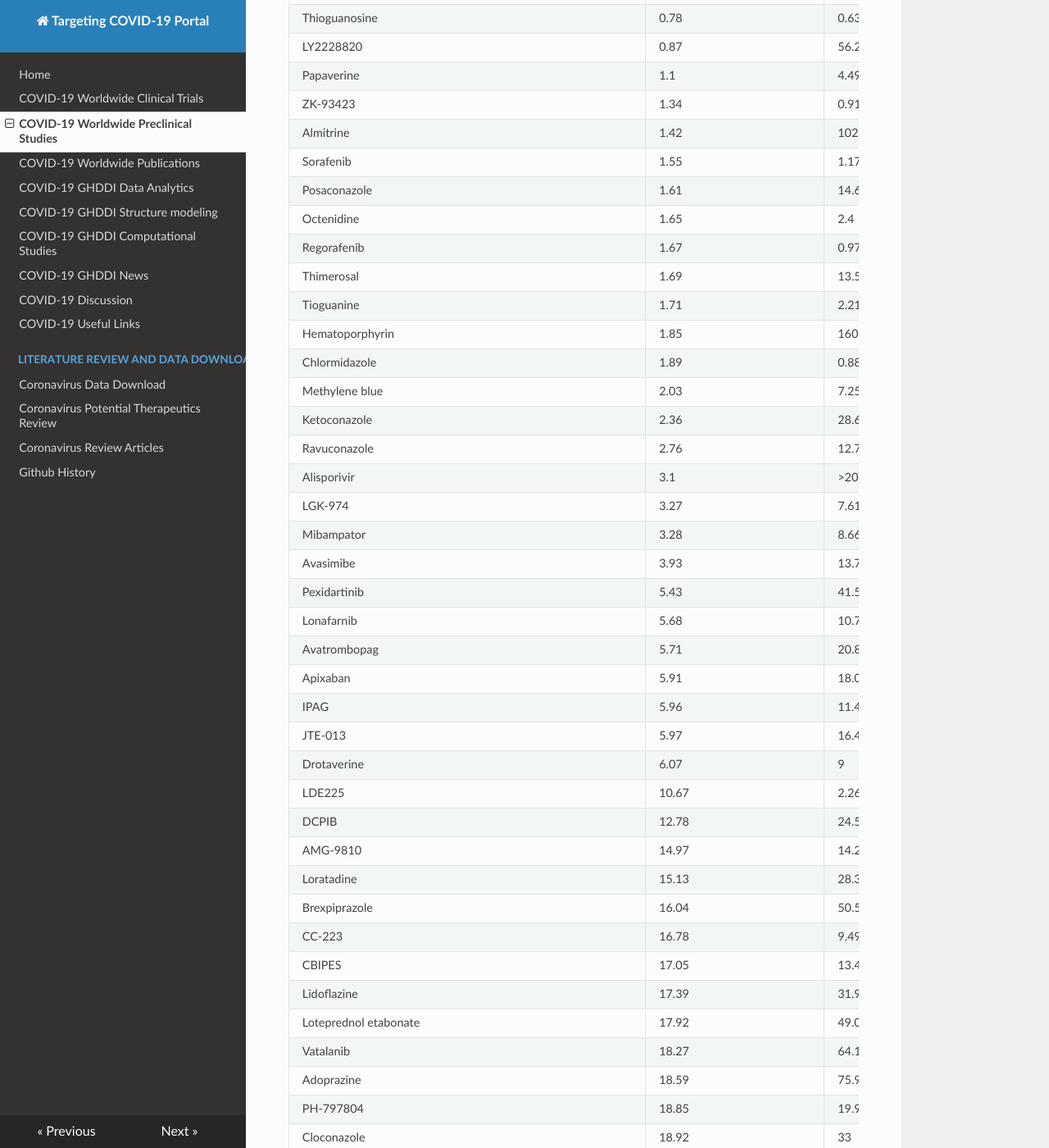
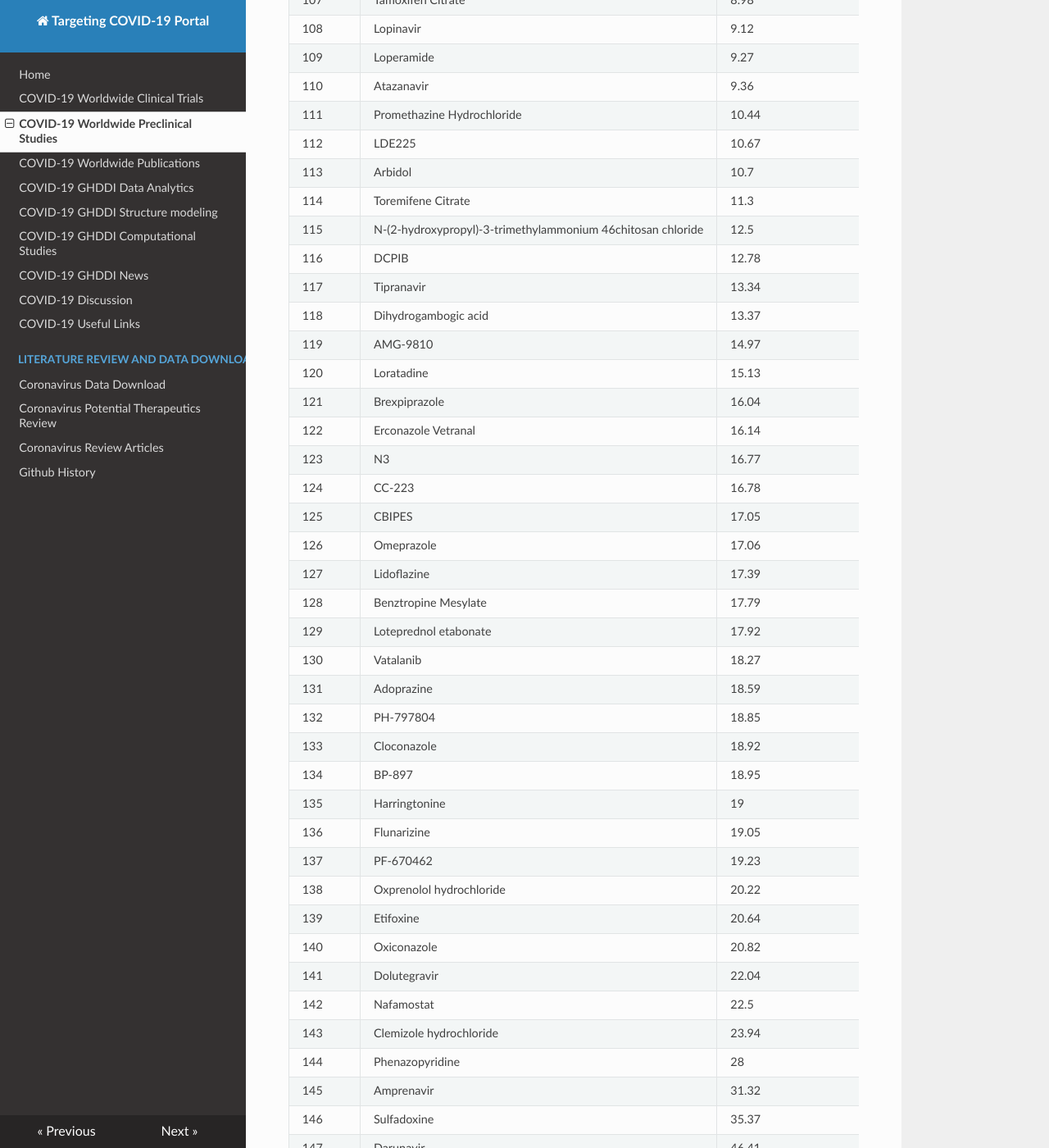
Before and after one commit to GHDDI-AILab/Targeting2019-nCoV, an MkDocs documentation site: the page built from docs/preclinical.md, in a window 1280 px wide and 1400 px high, scrolled down 4037 px. Shown: the whole window at 82% size. Built offline with MkDocs 1.6.1, drawn with Linux system fonts in a browser that asks for light colours; nearby versions of some CDN libraries; some of the changed text lies outside the part shown.

Commit message:
rank preclinical order

```diff
--- a/docs/preclinical.md
+++ b/docs/preclinical.md
@@ -2,165 +2,169 @@
 
 We are making our best efforts to collect SARS-CoV-2 in vitro experimental results from recent publications. This dataset will be updated continuously.
 
-|  Drug Name  | SARS-CoV-2 EC50/IC50(μM)  | CC50(μM)  | SI  |
-| ---- | --- | --- | --- |
-|  Ouabain  | 0.097  | 50  | 515.5  |
-|  Digoxin    | 0.19  |  >50    | 256.61  |
-|  Digitoxin      | 0.23  |  >50    | 214.1  |
-|  Salinomycin sodium     | 0.24  |  >50    |  >211       |
-|  Niclosamide    | 0.28  |  >50    | 176.65  |
-|  Emetine  | 0.46  | 56.46  | 122.74  |
-|  Remdesivir     | 0.77  |  >100       |  >129.87    |
-|  Hexachlorophene    | 0.9  | 19.3  | 21.55  |
-|  Chloroquine    | 1.13  |  >100       |  >88.5      |
-|  Nelfinavir  | 1.13  | 24.32  | 21.52  |
-|  Auranofin  | 1.5  | low toxicity   | N/A  |
-|  Ivermectin   | 2  | low toxicity   | N/A  |
-|  Proscillaridin     | 2.04  |  >50    |  >24.54     |
-|  Nitazoxanide       | 2.12  | 35.53  |  >16.76     |
-|  Homoharringtonine  | 2.55  | 59.75  | 23.43  |
-|  LDK378     | 2.86  | 6.84  | 2.39  |
-|  Tetrandrine    | 3  | 14.92  | 4.97  |
-|  Isoosajin      | 3.22  | 9.89  | 3.07  |
-|  Osimertinib mesylate       | 3.26  | 13.23  | 4.05  |
-|  Bazedoxifene       | 3.44  | 14.97  | 4.35  |
-|  Oxyclozanide       | 3.71  |  >50    |  >13.49     |
-|  Lusutrombopag      | 3.78  | 14.61  | 3.87  |
-|  Osajin     | 3.87  | 11.44  | 2.95  |
-|  Dronedarone HCl    | 3.92  | 8.75  | 2.23  |
-|  Chlorpromazine Hydrochloride       | 4.03  | 11.88  | 2.94  |
-|  Tilorone       | 4.09  | 19.67  | 4.81  |
-|  Ciclesonide    | 4.33  |  >50    |  >11.56     |
-|  Cepharanthine      | 4.47  |  >50    |  >11.18     |
-|  Isopomiferin       | 4.51  | 14.25  | 3.16  |
-|  Anidulafugin       | 4.64  |  >50    |  >10.78     |
-|  Ebselen  | 4.67  | low toxicity   | N/A  |
-|  Amodiaquin Dihydrochloride Dihydrate       | 4.94  | 34.42  | 6.97  |
-|  Penfluridol    | 5.01  | 8.77  | 1.75  |
-|  CVL218     | 5.12  | 91.05  | 17.78  |
-|  Amodiaquine hydrochloride      | 5.15  |  >50    |  >9.71      |
-|  Imatinib Mesylate      | 5.32  |  >30.86     |  >5.80      |
-|  Fluspirilene       | 5.32  | 30.33  | 5.71  |
-|  Clomiphene Citrate     | 5.36  | 15.01  | 2.8  |
-|  Amodiaquin Hydrochloride       | 5.64  |  >38.63     |  >6.84      |
-|  Cyclosporine       | 5.82  |  >50    |  >8.59      |
-|  Hydroxyprogesterone caproate       | 6.3  |  >50    | 7.93  |
-|  Perhexiline maleate    | 6.38  | 8.67  | 1.36  |
-|  Triparanol     | 6.41  | 21.21  | 3.31  |
-|  Ivacaftor      | 6.57  | 12.47  | 1.9  |
-|  Droloxifene((E)-3-Hydroxy tamoxifen)       | 6.6  | 15.82  | 2.4  |
-|  Abemaciclib    | 6.62  |  >50    |  >7.56      |
-|  Thioridazine hydrochloride     | 6.69  | 15.96  | 2.39  |
-|  Gilteritinib       | 6.76  | 37.16  | 5.5  |
-|  Ebastine       | 6.92  | 15.42  | 2.23  |
-|  Triparanol     | 7.05  | 14.73  | 2.09  |
-|  Mequitazine    | 7.28  | 27.34  | 3.76  |
-|  Clomipramine Hydrochloride     | 7.59  |  >29.68     |  >3.91      |
-|  Berbamine hydrochloride    | 7.87  |  >50    |  >6.35      |
-|  Thiethylperazine Maleate       | 8.02  | 18.37  | 2.29  |
-|  Mefloquine Hydrochloride       | 8.06  | 18.53  | 2.3  |
-|  Eltrombopag    | 8.27  |  >50    |  >6.05      |
-|  Saquinavir  | 8.83  | 44.43  | 5.03  |
-|  Fluphenazine Dihydrochloride       | 8.98  | 20.02  | 2.23  |
-|  Tamoxifen Citrate      | 8.98  | 37.96  | 4.23  |
-|  Lopinavir      | 9.12  |  >50    |  >5.18      |
-|  Loperamide     | 9.27  | 29.26  | 3.16  |
-|  Atazanavir     | 9.36  |  >81    |  >8.65      |
-|  Promethazine Hydrochloride     | 10.44  |  >42.59     |  >4.08      |
-|  Toremifene Citrate     | 11.3  | 20.51  | 1.81  |
-|  N-(2-hydroxypropyl)-3-trimethylammonium 46chitosan  chloride       | 12.5  | 158  | 12.6  |
-|  Tipranavir  | 13.34  | 76.8  | 5.76  |
-|  Dihydrogambogic acid       | 13.37  | 9.85  | 0.74  |
-|  Erconazole Vetranal       | 16.14  | 41.46  | 2.57  |
-|  N3  | 16.77  | >133  | >7.93  |
-|  Benztropine Mesylate       | 17.79  |  >50    |  >2.81      |
-|  Nafamostat     | 22.5  |  >100       |  >4.44      |
-|  Phenazopyridine    | 28  |  >50    |  >1.79      |
-|  Amprenavir  | 31.32  | >81  | >2.59  |
-|  Darunavir   | 46.41  | >81  | >1.75  |
-|  Chloroquine Phosphate      | 46.8  |  >50    |  >1.07      |
-|  Indinavir  | 59.14  | >81  | >1.37  |
-|  Favipiravir    | 61.88  |  >400       |  >6.46      |
-|  Penciclovir    | 95.96  |  >400       |  >4.17      |
-|  Ribavirin      | 109.5  |  >400       |  >3.65      |
-|  Lanatoside C       |  >50    |  >50    | 1  |
-|  Quinacrine hydrochloride       |  >50    | 14.71  |  <0.29      |
-|  Azithromycine  | 2.12  | >40  | >19  |
-|  Omeprazole  | 17.06  | >40  | >2.35  |
-|  Oxprenolol hydrochloride  | 20.22  | >40  | >2  |
-|  Hydroxychloroquine Sulfate     | 4.17  | >40  | >10  |
-|  Clemizole hydrochloride  | 23.94  | >40  | >1.7  |
-|  Alprostadil  | 5.39  | >40  | >7.4  |
-|  Dolutegravir  | 22.04  | >40  | >1.8  |
-|  Sulfadoxine  | 35.37  | >40  | >1.13  |
-|  Opipramol dihydrochloride  | 5.05  | >40  | >7.9  |
-|  Quinacrine hydrochloride monohydrate  | 5.11  | >40  | >7.8  |
-|  Arbidol  | 10.7  | >40  | >3.7  |
-|  NSC319726  | <0.02  | <0.02  | 1  |
-|  Amuvatinib  | 0.02  | 0.06  | 3  |
-|  Carboxyamidotriazole  | 0.09  | 0.11  | 1.22  |
-|  AI-10-49  | 0.19  | 6.58  | 34.63  |
-|  Tyrphostin  | 0.2  | 1.36  | 6.8  |
-|  Polidocanol  | 0.22  | 10.3  | 46.82  |
-|  VLX600  | 0.24  | 0.06  | 0.25  |
-|  GSK2606414  | 0.25  | 70.35  | 281.4  |
-|  Alvocidib  | 0.59  | 0.06  | 0.1  |
-|  Cetylpyridinium chloride  | 0.62  | 0.66  | 1.06  |
-|  Pevonedistat  | 0.63  | 222.44  | 353.08  |
-|  Ethaverine  | 0.64  | 11.04  | 17.25  |
-|  Camostat       | 0.64  | >20  | >31.25  |
-|  Dapivirine  | 0.73  | 5  | 6.85  |
-|  AC1NDSS5  | 0.77  | 0.89  | 1.16  |
-|  SB-612111  | 0.77  | 3.67  | 4.77  |
-|  Thioguanosine  | 0.78  | 0.63  | 0.81  |
-|  LY2228820  | 0.87  | 56.2  | 64.6  |
-|  Papaverine  | 1.1  | 4.49  | 4.08  |
-|  ZK-93423  | 1.34  | 0.91  | 0.68  |
-|  Almitrine  | 1.42  | 102.2  | 71.97  |
-|  Sorafenib  | 1.55  | 1.17  | 0.75  |
-|  Posaconazole  | 1.61  | 14.64  | 9.09  |
-|  Octenidine  | 1.65  | 2.4  | 1.45  |
-|  Regorafenib  | 1.67  | 0.97  | 0.58  |
-|  Thimerosal  | 1.69  | 13.52  | 8  |
-|  Tioguanine  | 1.71  | 2.21  | 1.29  |
-|  Hematoporphyrin  | 1.85  | 160.08  | 86.53  |
-|  Chlormidazole  | 1.89  | 0.88  | 0.47  |
-|  Methylene blue  | 2.03  | 7.25  | 3.57  |
-|  Ketoconazole  | 2.36  | 28.62  | 12.13  |
-|  Ravuconazole  | 2.76  | 12.75  | 4.62  |
-|  Alisporivir  | 3.1  | >20  | >6.45  |
-|  LGK-974  | 3.27  | 7.61  | 2.33  |
-|  Mibampator  | 3.28  | 8.66  | 2.64  |
-|  Avasimibe  | 3.93  | 13.71  | 3.49  |
-|  Pexidartinib  | 5.43  | 41.53  | 7.65  |
-|  Lonafarnib  | 5.68  | 10.71  | 1.89  |
-|  Avatrombopag  | 5.71  | 20.86  | 3.65  |
-|  Apixaban  | 5.91  | 18.07  | 3.06  |
-|  IPAG  | 5.96  | 11.48  | 1.93  |
-|  JTE-013  | 5.97  | 16.45  | 2.76  |
-|  Drotaverine  | 6.07  | 9  | 1.48  |
-|  LDE225  | 10.67  | 2.26  | 0.21  |
-|  DCPIB  | 12.78  | 24.55  | 1.92  |
-|  AMG-9810  | 14.97  | 14.22  | 0.95  |
-|  Loratadine  | 15.13  | 28.33  | 1.87  |
-|  Brexpiprazole  | 16.04  | 50.57  | 3.15  |
-|  CC-223  | 16.78  | 9.49  | 0.57  |
-|  CBIPES  | 17.05  | 13.4  | 0.79  |
-|  Lidoflazine  | 17.39  | 31.91  | 1.83  |
-|  Loteprednol etabonate  | 17.92  | 49.03  | 2.74  |
-|  Vatalanib  | 18.27  | 64.18  | 3.51  |
-|  Adoprazine  | 18.59  | 75.9  | 4.08  |
-|  PH-797804  | 18.85  | 19.97  | 1.06  |
-|  Cloconazole  | 18.92  | 33  | 1.74  |
-|  BP-897  | 18.95  | 30.03  | 1.58  |
-|  Harringtonine  | 19  | 0.07  | 0  |
-|  Flunarizine  | 19.05  | 136.76  | 7.18  |
-|  PF-670462  | 19.23  | 8.24  | 0.43  |
-|  Etifoxine  | 20.64  | 43.53  | 2.11  |
-|  Oxiconazole  | 20.82  | 26.36  | 1.27  |
+Last update: {{ git_revision_date_localized }}
+
+|  Rank_ID  | Drug Name  | SARS-CoV-2 EC50/IC50(μM)  | CC50(μM)  | SI  |
+| ---- | --- | --- | --- | --- |
+|  1  | NSC319726  | <0.02  | <0.02  | 1  |
+|  2  | Amuvatinib  | 0.02  | 0.06  | 3  |
+|  3  | Carboxyamidotriazole  | 0.09  | 0.11  | 1.22  |
+|  4  | Ouabain  | 0.097  | 50  | 515.5  |
+|  5  | Digoxin    | 0.19  |  >50    | 256.61  |
+|  6  | AI-10-49  | 0.19  | 6.58  | 34.63  |
+|  7  | Tyrphostin  | 0.2  | 1.36  | 6.8  |
+|  8  | Polidocanol  | 0.22  | 10.3  | 46.82  |
+|  9  | Digitoxin      | 0.23  |  >50    | 214.1  |
+|  10  | Salinomycin sodium     | 0.24  |  >50    |  >211       |
+|  11  | VLX600  | 0.24  | 0.06  | 0.25  |
+|  12  | GSK2606414  | 0.25  | 70.35  | 281.4  |
+|  13  | Niclosamide    | 0.28  |  >50    | 176.65  |
+|  14  | Emetine  | 0.46  | 56.46  | 122.74  |
+|  15  | Alvocidib  | 0.59  | 0.06  | 0.1  |
+|  16  | Cetylpyridinium chloride  | 0.62  | 0.66  | 1.06  |
+|  17  | Pevonedistat  | 0.63  | 222.44  | 353.08  |
+|  18  | Ethaverine  | 0.64  | 11.04  | 17.25  |
+|  19  | Camostat       | 0.64  | >20  | >31.25  |
+|  20  | Dapivirine  | 0.73  | 5  | 6.85  |
+|  21  | Remdesivir     | 0.77  |  >100       |  >129.87    |
+|  22  | AC1NDSS5  | 0.77  | 0.89  | 1.16  |
+|  23  | SB-612111  | 0.77  | 3.67  | 4.77  |
+|  24  | Thioguanosine  | 0.78  | 0.63  | 0.81  |
+|  25  | LY2228820  | 0.87  | 56.2  | 64.6  |
+|  26  | Hexachlorophene    | 0.9  | 19.3  | 21.55  |
+|  27  | Papaverine  | 1.1  | 4.49  | 4.08  |
+|  28  | Chloroquine    | 1.13  |  >100       |  >88.5      |
+|  29  | Nelfinavir  | 1.13  | 24.32  | 21.52  |
+|  30  | ZK-93423  | 1.34  | 0.91  | 0.68  |
+|  31  | Almitrine  | 1.42  | 102.2  | 71.97  |
+|  32  | Auranofin  | 1.5  | low toxicity   | N/A  |
+|  33  | Sorafenib  | 1.55  | 1.17  | 0.75  |
+|  34  | Posaconazole  | 1.61  | 14.64  | 9.09  |
+|  35  | Octenidine  | 1.65  | 2.4  | 1.45  |
+|  36  | Regorafenib  | 1.67  | 0.97  | 0.58  |
+|  37  | Thimerosal  | 1.69  | 13.52  | 8  |
+|  38  | Tioguanine  | 1.71  | 2.21  | 1.29  |
+|  39  | Hematoporphyrin  | 1.85  | 160.08  | 86.53  |
+|  40  | Chlormidazole  | 1.89  | 0.88  | 0.47  |
+|  41  | Ivermectin   | 2  | low toxicity   | N/A  |
+|  42  | Methylene blue  | 2.03  | 7.25  | 3.57  |
+|  43  | Proscillaridin     | 2.04  |  >50    |  >24.54     |
+|  44  | Nitazoxanide       | 2.12  | 35.53  |  >16.76     |
+|  45  | Azithromycine  | 2.12  | >40  | >19  |
+|  46  | Ketoconazole  | 2.36  | 28.62  | 12.13  |
+|  47  | Homoharringtonine  | 2.55  | 59.75  | 23.43  |
+|  48  | Ravuconazole  | 2.76  | 12.75  | 4.62  |
+|  49  | LDK378     | 2.86  | 6.84  | 2.39  |
+|  50  | Tetrandrine    | 3  | 14.92  | 4.97  |
+|  51  | Alisporivir  | 3.1  | >20  | >6.45  |
+|  52  | Isoosajin      | 3.22  | 9.89  | 3.07  |
+|  53  | Osimertinib mesylate       | 3.26  | 13.23  | 4.05  |
+|  54  | LGK-974  | 3.27  | 7.61  | 2.33  |
+|  55  | Mibampator  | 3.28  | 8.66  | 2.64  |
+|  56  | Bazedoxifene       | 3.44  | 14.97  | 4.35  |
+|  57  | Oxyclozanide       | 3.71  |  >50    |  >13.49     |
+|  58  | Lusutrombopag      | 3.78  | 14.61  | 3.87  |
+|  59  | Osajin     | 3.87  | 11.44  | 2.95  |
+|  60  | Dronedarone HCl    | 3.92  | 8.75  | 2.23  |
+|  61  | Avasimibe  | 3.93  | 13.71  | 3.49  |
+|  62  | Chlorpromazine Hydrochloride       | 4.03  | 11.88  | 2.94  |
+|  63  | Tilorone       | 4.09  | 19.67  | 4.81  |
+|  64  | Hydroxychloroquine Sulfate     | 4.17  | >40  | >10  |
+|  65  | Ciclesonide    | 4.33  |  >50    |  >11.56     |
+|  66  | Cepharanthine      | 4.47  |  >50    |  >11.18     |
+|  67  | Isopomiferin       | 4.51  | 14.25  | 3.16  |
+|  68  | Anidulafugin       | 4.64  |  >50    |  >10.78     |
+|  69  | Ebselen  | 4.67  | low toxicity   | N/A  |
+|  70  | Amodiaquin Dihydrochloride Dihydrate       | 4.94  | 34.42  | 6.97  |
+|  71  | Penfluridol    | 5.01  | 8.77  | 1.75  |
+|  72  | Opipramol dihydrochloride  | 5.05  | >40  | >7.9  |
+|  73  | Quinacrine hydrochloride monohydrate  | 5.11  | >40  | >7.8  |
+|  74  | CVL218     | 5.12  | 91.05  | 17.78  |
+|  75  | Amodiaquine hydrochloride      | 5.15  |  >50    |  >9.71      |
+|  76  | Imatinib Mesylate      | 5.32  |  >30.86     |  >5.80      |
+|  77  | Fluspirilene       | 5.32  | 30.33  | 5.71  |
+|  78  | Clomiphene Citrate     | 5.36  | 15.01  | 2.8  |
+|  79  | Alprostadil  | 5.39  | >40  | >7.4  |
+|  80  | Pexidartinib  | 5.43  | 41.53  | 7.65  |
+|  81  | Amodiaquin Hydrochloride       | 5.64  |  >38.63     |  >6.84      |
+|  82  | Lonafarnib  | 5.68  | 10.71  | 1.89  |
+|  83  | Avatrombopag  | 5.71  | 20.86  | 3.65  |
+|  84  | Cyclosporine       | 5.82  |  >50    |  >8.59      |
+|  85  | Apixaban  | 5.91  | 18.07  | 3.06  |
+|  86  | IPAG  | 5.96  | 11.48  | 1.93  |
+|  87  | JTE-013  | 5.97  | 16.45  | 2.76  |
+|  88  | Drotaverine  | 6.07  | 9  | 1.48  |
+|  89  | Hydroxyprogesterone caproate       | 6.3  |  >50    | 7.93  |
+|  90  | Perhexiline maleate    | 6.38  | 8.67  | 1.36  |
+|  91  | Triparanol     | 6.41  | 21.21  | 3.31  |
+|  92  | Ivacaftor      | 6.57  | 12.47  | 1.9  |
+|  93  | Droloxifene((E)-3-Hydroxy tamoxifen)       | 6.6  | 15.82  | 2.4  |
+|  94  | Abemaciclib    | 6.62  |  >50    |  >7.56      |
+|  95  | Thioridazine hydrochloride     | 6.69  | 15.96  | 2.39  |
+|  96  | Gilteritinib       | 6.76  | 37.16  | 5.5  |
+|  97  | Ebastine       | 6.92  | 15.42  | 2.23  |
+|  98  | Triparanol     | 7.05  | 14.73  | 2.09  |
+|  99  | Mequitazine    | 7.28  | 27.34  | 3.76  |
+|  100  | Clomipramine Hydrochloride     | 7.59  |  >29.68     |  >3.91      |
+|  101  | Berbamine hydrochloride    | 7.87  |  >50    |  >6.35      |
+|  102  | Thiethylperazine Maleate       | 8.02  | 18.37  | 2.29  |
+|  103  | Mefloquine Hydrochloride       | 8.06  | 18.53  | 2.3  |
+|  104  | Eltrombopag    | 8.27  |  >50    |  >6.05      |
+|  105  | Saquinavir  | 8.83  | 44.43  | 5.03  |
+|  106  | Fluphenazine Dihydrochloride       | 8.98  | 20.02  | 2.23  |
+|  107  | Tamoxifen Citrate      | 8.98  | 37.96  | 4.23  |
+|  108  | Lopinavir      | 9.12  |  >50    |  >5.18      |
+|  109  | Loperamide     | 9.27  | 29.26  | 3.16  |
+|  110  | Atazanavir     | 9.36  |  >81    |  >8.65      |
+|  111  | Promethazine Hydrochloride     | 10.44  |  >42.59     |  >4.08      |
+|  112  | LDE225  | 10.67  | 2.26  | 0.21  |
+|  113  | Arbidol  | 10.7  | >40  | >3.7  |
+|  114  | Toremifene Citrate     | 11.3  | 20.51  | 1.81  |
+|  115  | N-(2-hydroxypropyl)-3-trimethylammonium 46chitosan  chloride       | 12.5  | 158  | 12.6  |
+|  116  | DCPIB  | 12.78  | 24.55  | 1.92  |
+|  117  | Tipranavir  | 13.34  | 76.8  | 5.76  |
+|  118  | Dihydrogambogic acid       | 13.37  | 9.85  | 0.74  |
+|  119  | AMG-9810  | 14.97  | 14.22  | 0.95  |
+|  120  | Loratadine  | 15.13  | 28.33  | 1.87  |
+|  121  | Brexpiprazole  | 16.04  | 50.57  | 3.15  |
+|  122  | Erconazole Vetranal       | 16.14  | 41.46  | 2.57  |
+|  123  | N3  | 16.77  | >133  | >7.93  |
+|  124  | CC-223  | 16.78  | 9.49  | 0.57  |
+|  125  | CBIPES  | 17.05  | 13.4  | 0.79  |
+|  126  | Omeprazole  | 17.06  | >40  | >2.35  |
+|  127  | Lidoflazine  | 17.39  | 31.91  | 1.83  |
+|  128  | Benztropine Mesylate       | 17.79  |  >50    |  >2.81      |
+|  129  | Loteprednol etabonate  | 17.92  | 49.03  | 2.74  |
+|  130  | Vatalanib  | 18.27  | 64.18  | 3.51  |
+|  131  | Adoprazine  | 18.59  | 75.9  | 4.08  |
+|  132  | PH-797804  | 18.85  | 19.97  | 1.06  |
+|  133  | Cloconazole  | 18.92  | 33  | 1.74  |
+|  134  | BP-897  | 18.95  | 30.03  | 1.58  |
+|  135  | Harringtonine  | 19  | 0.07  | 0  |
+|  136  | Flunarizine  | 19.05  | 136.76  | 7.18  |
+|  137  | PF-670462  | 19.23  | 8.24  | 0.43  |
+|  138  | Oxprenolol hydrochloride  | 20.22  | >40  | >2  |
+|  139  | Etifoxine  | 20.64  | 43.53  | 2.11  |
+|  140  | Oxiconazole  | 20.82  | 26.36  | 1.27  |
+|  141  | Dolutegravir  | 22.04  | >40  | >1.8  |
+|  142  | Nafamostat     | 22.5  |  >100       |  >4.44      |
+|  143  | Clemizole hydrochloride  | 23.94  | >40  | >1.7  |
+|  144  | Phenazopyridine    | 28  |  >50    |  >1.79      |
+|  145  | Amprenavir  | 31.32  | >81  | >2.59  |
+|  146  | Sulfadoxine  | 35.37  | >40  | >1.13  |
+|  147  | Darunavir   | 46.41  | >81  | >1.75  |
+|  148  | Chloroquine Phosphate      | 46.8  |  >50    |  >1.07      |
+|  149  | Indinavir  | 59.14  | >81  | >1.37  |
+|  150  | Favipiravir    | 61.88  |  >400       |  >6.46      |
+|  151  | Penciclovir    | 95.96  |  >400       |  >4.17      |
+|  152  | Ribavirin      | 109.5  |  >400       |  >3.65      |
+|  153  | Lanatoside C       |  >50    |  >50    | 1  |
+|  154  | Quinacrine hydrochloride       |  >50    | 14.71  |  <0.29      |
+
 
 
 * cell lines and assay conditions used in various studies may be different.
+* the current table is ranked by potency
 
 
 ---
```
Also changed, not shown: docs/clinical.md (+1 -1 lines).
